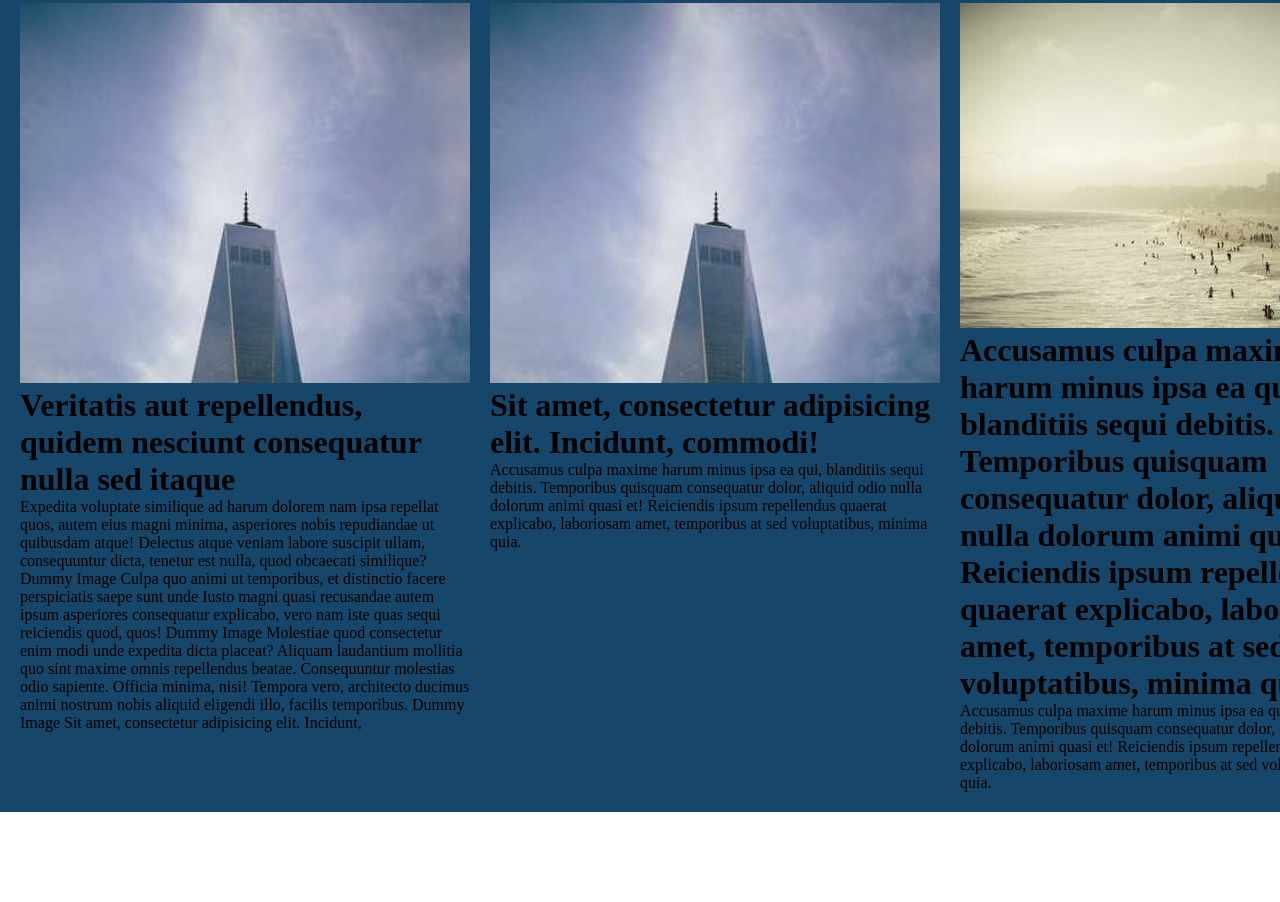
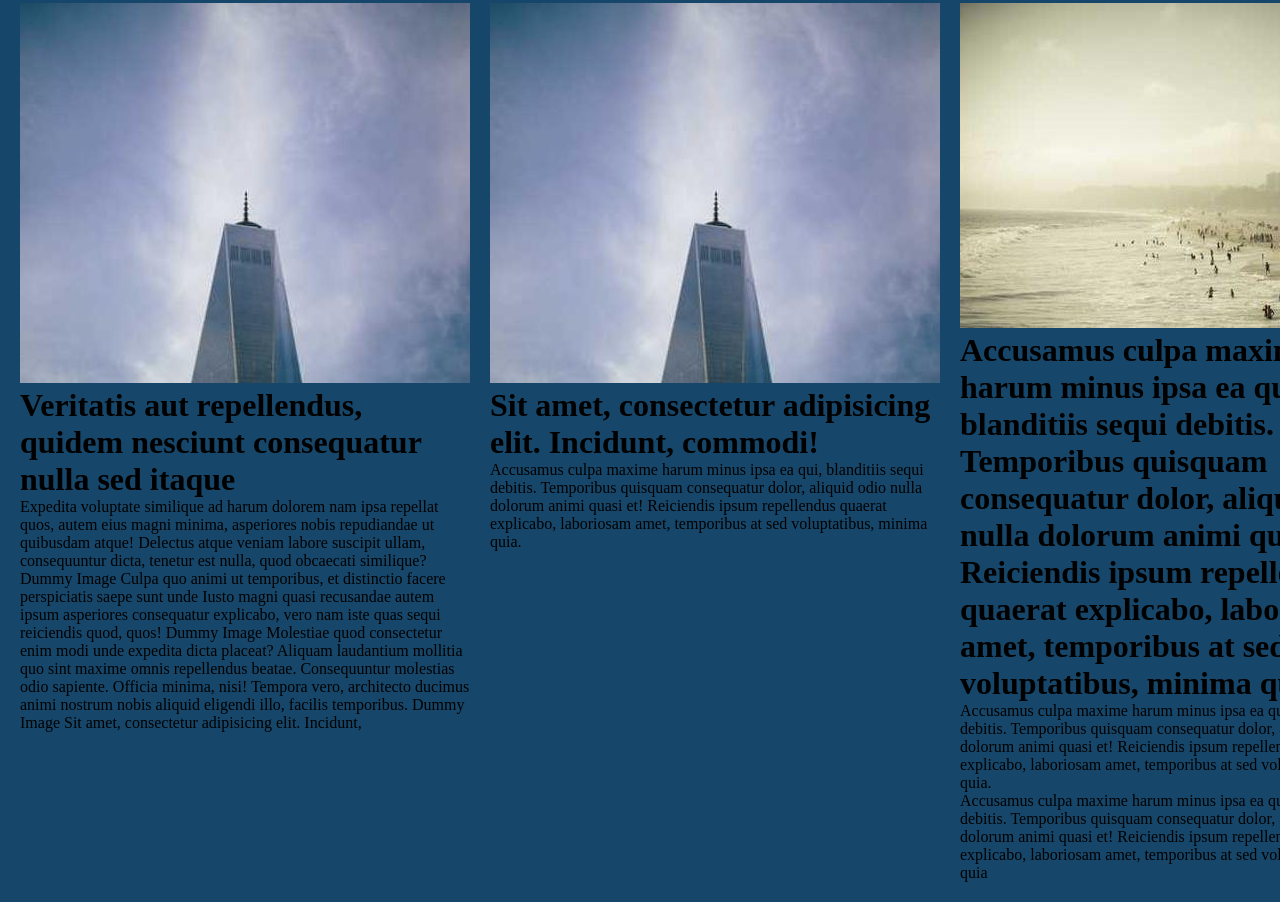
Before and after one commit to Afsharakhan/myFirstRepo, a plain HTML site: page index.html in a window 1280 px wide. Shown: the part 1532-2434 px from the top of the page. Before the commit the page ends 2344 px from the top, so only its background shows below. Drawn offline with Linux system fonts and the light colour scheme.

Commit message:
changescord

```diff
--- a/index.html
+++ b/index.html
@@ -67,6 +67,8 @@
                 voluptatibus, minima quia.</h1>
             <p>Accusamus culpa maxime harum minus ipsa ea qui, blanditiis sequi debitis. Temporibus quisquam consequatur dolor, aliquid odio nulla dolorum animi quasi et! Reiciendis ipsum repellendus quaerat explicabo, laboriosam amet, temporibus at sed
                 voluptatibus, minima quia.</p>
+            <p>Accusamus culpa maxime harum minus ipsa ea qui, blanditiis sequi debitis. Temporibus quisquam consequatur dolor, aliquid odio nulla dolorum animi quasi et! Reiciendis ipsum repellendus quaerat explicabo, laboriosam amet, temporibus at sed
+                voluptatibus, minima quia</p>
         </div>
     </div>
 
```
